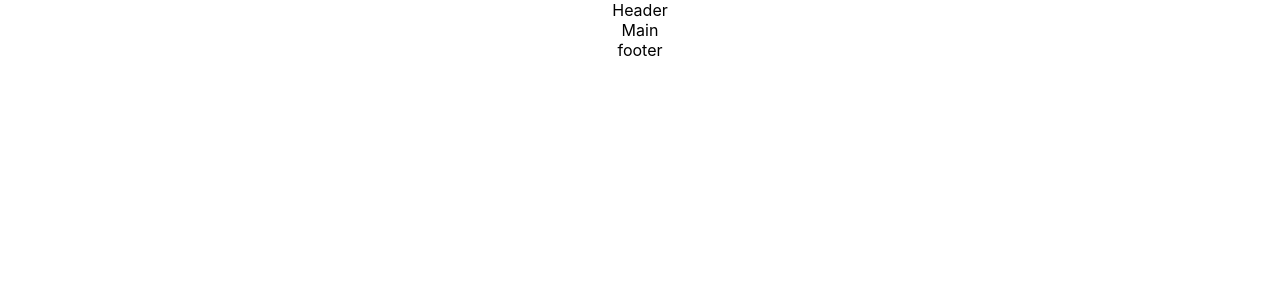
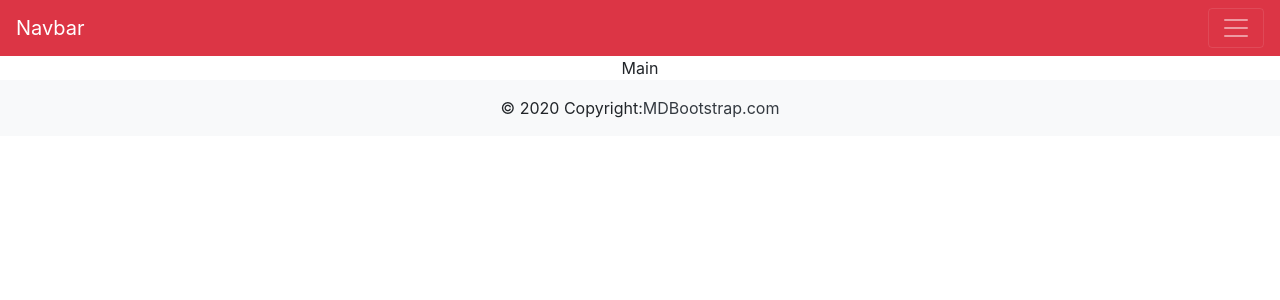
Before and after one commit to A-Soltani/aspnetcore-react-sample, a React (Create React App) app in the folder src/clients/application-processing/: page / in a window 1280 px wide. Shown: the top 300 px of the page. Built offline with nearby package versions, Linux system fonts and the light colour scheme.

Commit message:
adding layout

```diff
--- a/src/clients/application-processing/src/App.js
+++ b/src/clients/application-processing/src/App.js
@@ -3,6 +3,7 @@ import "./App.css";
 import Footer from "./components/layout/footer/footer";
 import Header from "./components/layout/header/header";
 import Main from "./components/layout/main/main";
+import "bootstrap/dist/css/bootstrap.css";
 
 function App() {
   return (
--- a/src/clients/application-processing/src/components/layout/footer/footer.jsx
+++ b/src/clients/application-processing/src/components/layout/footer/footer.jsx
@@ -1,10 +1,19 @@
 import React, { Component } from "react";
 
-class footer extends Component {
+class Footer extends Component {
   state = {};
   render() {
-    return <footer>footer</footer>;
+    return (
+      <footer class="bg-light text-center text-lg-start">
+        <div class="text-center p-3">
+          © 2020 Copyright:
+          <a class="text-dark" href="https://mdbootstrap.com/">
+            MDBootstrap.com
+          </a>
+        </div>
+      </footer>
+    );
   }
 }
 
-export default footer;
+export default Footer;
--- a/src/clients/application-processing/src/components/layout/header/header.jsx
+++ b/src/clients/application-processing/src/components/layout/header/header.jsx
@@ -1,10 +1,53 @@
 import React, { Component } from "react";
 
-class header extends Component {
+class Header extends Component {
   state = {};
   render() {
-    return <header>Header</header>;
+    return (
+      <header>
+        <nav class="navbar navbar-dark bg-danger">
+          <a className="navbar-brand" href="#">
+            Navbar
+          </a>
+          <button
+            className="navbar-toggler"
+            type="button"
+            data-toggle="collapse"
+            data-target="#navbarNav"
+            aria-controls="navbarNav"
+            aria-expanded="false"
+            aria-label="Toggle navigation"
+          >
+            <span className="navbar-toggler-icon"></span>
+          </button>
+          <div className="collapse navbar-collapse" id="navbarNav">
+            <ul className="navbar-nav">
+              <li className="nav-item active">
+                <a className="nav-link" href="#">
+                  Home <span className="sr-only">(current)</span>
+                </a>
+              </li>
+              <li className="nav-item">
+                <a className="nav-link" href="#">
+                  Features
+                </a>
+              </li>
+              <li className="nav-item">
+                <a className="nav-link" href="#">
+                  Pricing
+                </a>
+              </li>
+              <li className="nav-item">
+                <a className="nav-link disabled" href="#">
+                  Disabled
+                </a>
+              </li>
+            </ul>
+          </div>
+        </nav>
+      </header>
+    );
   }
 }
 
-export default header;
+export default Header;
```
